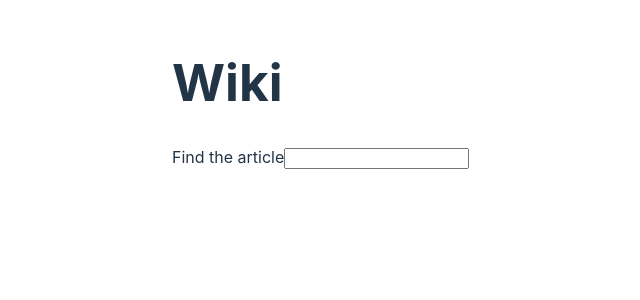
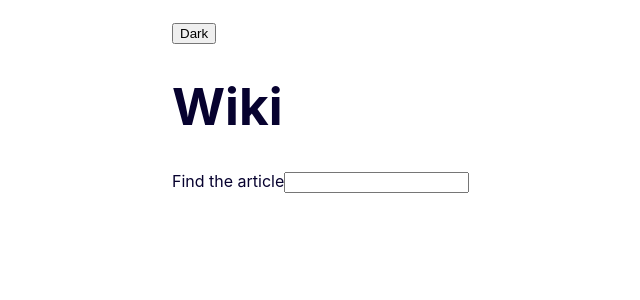
Before and after one commit to cameaann/wikiSearchApp, a React (Vite) app: page / in a window 1280 px wide. Shown: the top 300 px of the page, without its empty margins (118-758 px from the left). Built offline with nearby package versions, Linux system fonts and the light colour scheme.

Commit message:
adding useTheme hook

```diff
--- a/src/App.jsx
+++ b/src/App.jsx
@@ -3,6 +3,7 @@ import Search from "./components/Search";
 import wikiService from "./services/wikiService";
 import AllResults from "./components/AllResults";
 import { DarkModeProvider } from "./DarkModeContext";
+import SwitchModes from "./components/SwitchModes";
 
 const App = () => {
   const [searchW, setSearchW] = useState("");
@@ -27,11 +28,10 @@ const App = () => {
 
   return (
     <DarkModeProvider>
-      {/* <main> */}
+    <SwitchModes/>
         <h1>Wiki</h1>
         <Search handleChange={handleOnChange} />
         {searchW.length > 0 ? <AllResults results={results} /> : <div></div>}
-      {/* </main> */}
     </DarkModeProvider>
   );
 };
--- a/src/components/SwitchModes.jsx
+++ b/src/components/SwitchModes.jsx
@@ -1,3 +1,6 @@
+
+import useTheme from "../hooks/useTheme";
+
 const SwitchModes = () =>{
 
     const [theme, handleClick] = useTheme('light');
--- /dev/null
+++ b/src/hooks/useTheme.jsx
@@ -0,0 +1,15 @@
+import { useEffect, useState } from "react";
+
+const useTheme = (initialTheme) =>{
+
+    const[theme, setTheme] = useState(initialTheme);
+    const handleClick = () => setTheme(theme === 'light'? 'dark': 'light')
+
+    useEffect(()=>{
+        document.body.setAttribute('data-theme', theme);
+    }, [theme])
+
+    return [theme, handleClick]
+}
+
+export default useTheme;
--- a/src/index.css
+++ b/src/index.css
@@ -3,13 +3,21 @@ html{
 }
 
 :root {
+
+  --backgroundColorLight:#FFFFFF;
+  --backgroundColorDark:#07022f;
+  --textColorLight:#FFFFFF;
+  --textColorDark:#07022f;
+
   font-family: Inter, system-ui, Avenir, Helvetica, Arial, sans-serif;
   line-height: 1.5;
   font-weight: 400;
+  background: var(--backgroundColorLight);
+  color: var(--textColorDark);
 
-  color-scheme: light dark;
-  color: rgba(255, 255, 255, 0.87);
-  background-color: #242424;
+  /* color-scheme: light dark; */
+  /* color: rgba(255, 255, 255, 0.87);
+  background-color: #242424; */
 
   font-synthesis: none;
   text-rendering: optimizeLegibility;
@@ -35,6 +43,7 @@ main{
   padding: 2rem;
   width:70rem;
   margin: 0 auto;
+  height: 100vh;
 }
 
 h1 {
@@ -42,16 +51,16 @@ h1 {
   line-height: 1.1;
 }
 
+/*
+@media (prefers-color-scheme: dark) {
+  .dark-mode{
+    background: var(--backgroundColorDark);
+    color: var(--textColorLight);
+  }
+} */
 
-@media (prefers-color-scheme: light) {
-  :root {
-    color: #213547;
-    background-color: #ffffff;
-  }
-  a:hover {
-    color: #747bff;
-  }
-  button {
-    background-color: #f9f9f9;
-  }
+[data-theme='dark']{
+  background: var(--backgroundColorDark);
+  color:var(--textColorLight);
+  fill:var(--textColorLight);
 }
```
